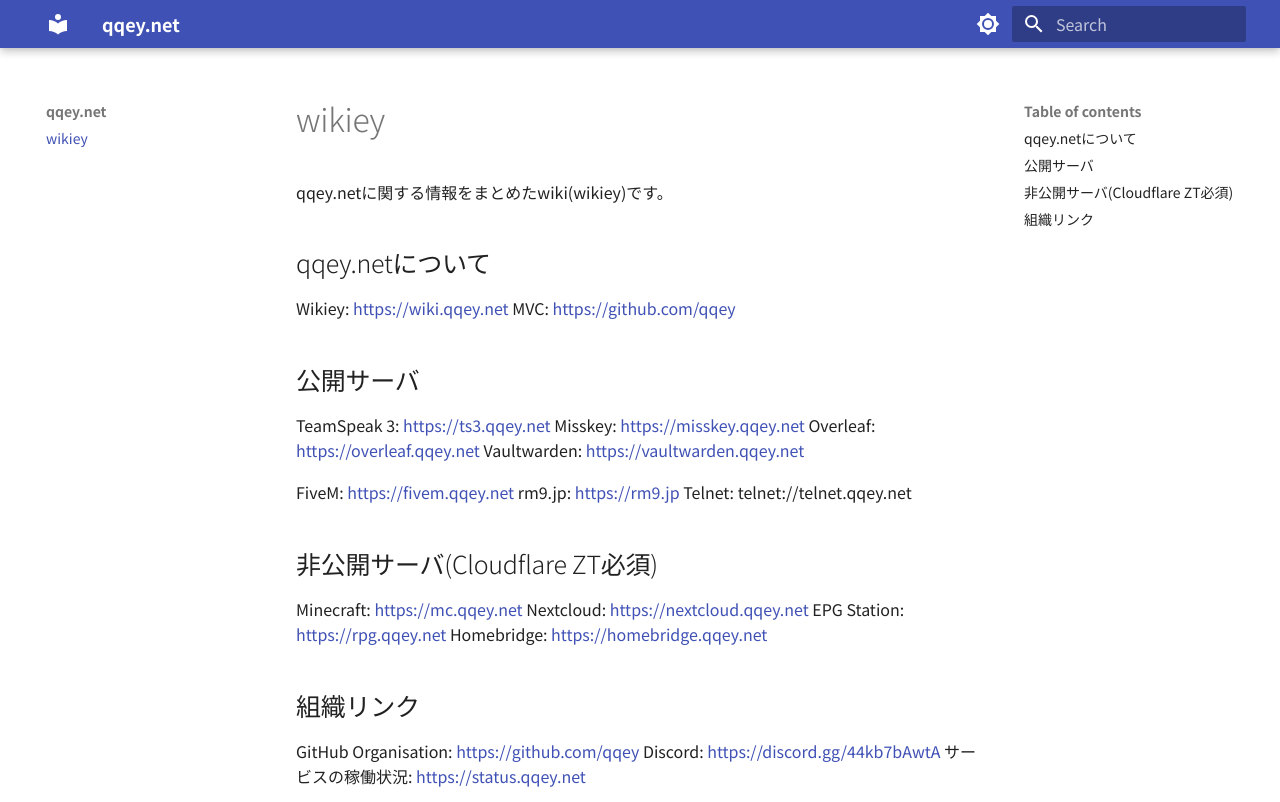
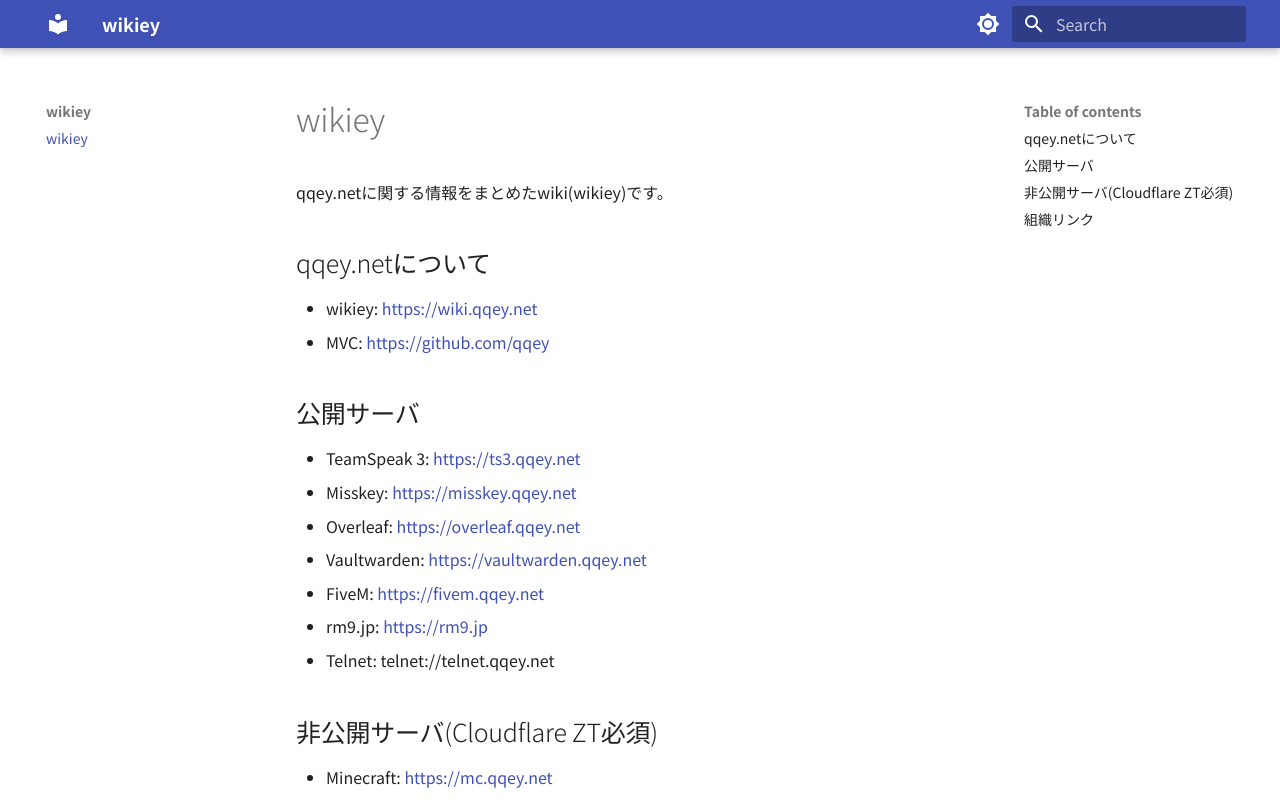
Before and after one commit to qqey/wiki, an MkDocs documentation site: the page built from docs/index.md, in a window 1280 px wide and 900 px high, cut to the strip 0-802 px from the top of the window. Built offline with MkDocs 1.6.1 and Material for MkDocs 9.7.7, drawn with Linux system fonts in a browser that asks for light colours.

Commit message:
Update links in index.md

```diff
--- a/docs/index.md
+++ b/docs/index.md
@@ -4,31 +4,30 @@ qqey.netに関する情報をまとめたwiki(wikiey)です。
 
 ## qqey.netについて
 
-Wikiey: <https://wiki.qqey.net>
-MVC: <https://github.com/qqey>
+- wikiey: <https://wiki.qqey.net>
+- MVC: <https://github.com/qqey>
 
 ## 公開サーバ
 
-TeamSpeak 3: <https://ts3.qqey.net>
-Misskey: <https://misskey.qqey.net>
-Overleaf: <https://overleaf.qqey.net>
-Vaultwarden: <https://vaultwarden.qqey.net>
-
-FiveM: <https://fivem.qqey.net>
-rm9.jp: <https://rm9.jp>
-Telnet: telnet://telnet.qqey.net
+- TeamSpeak 3: <https://ts3.qqey.net>
+- Misskey: <https://misskey.qqey.net>
+- Overleaf: <https://overleaf.qqey.net>
+- Vaultwarden: <https://vaultwarden.qqey.net>
+- FiveM: <https://fivem.qqey.net>
+- rm9.jp: <https://rm9.jp>
+- Telnet: telnet://telnet.qqey.net
 
 ## 非公開サーバ(Cloudflare ZT必須)
 
-Minecraft: <https://mc.qqey.net>
-Nextcloud: <https://nextcloud.qqey.net>
-EPG Station: <https://rpg.qqey.net>
-Homebridge: <https://homebridge.qqey.net>
+- Minecraft: <https://mc.qqey.net>
+- Nextcloud: <https://nextcloud.qqey.net>
+- EPG Station: <https://rpg.qqey.net>
+- Homebridge: <https://homebridge.qqey.net>
 
 ## 組織リンク
 
-GitHub Organisation: <https://github.com/qqey>
-Discord: <https://discord.gg/44kb7bAwtA>
-サービスの稼働状況: <https://status.qqey.net>
+- GitHub Organisation: <https://github.com/qqey>
+- Discord: <https://discord.gg/44kb7bAwtA>
+- サービスの稼働状況: <https://status.qqey.net>
 
 <iframe src="https://discord.com/widget?id=1174455171363913829&theme=dark" width="350" height="500" allowtransparency="true" frameborder="0" sandbox="allow-popups allow-popups-to-escape-sandbox allow-same-origin allow-scripts"></iframe>
--- a/mkdocs.yml
+++ b/mkdocs.yml
@@ -1,4 +1,4 @@
-site_name: qqey.net
+site_name: wikiey
 theme:
   name: material
   font:
```
